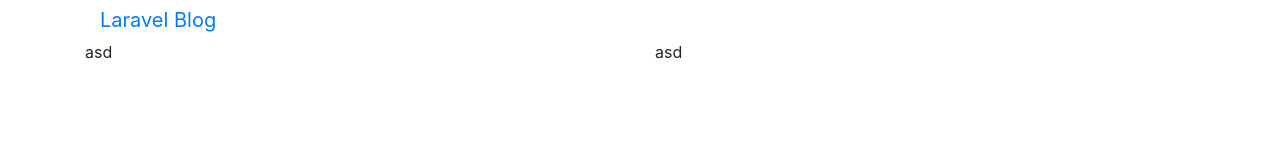
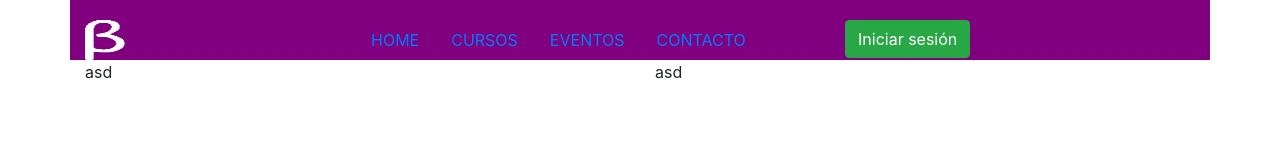
Before and after one commit to Mardic19/Home_clon, a plain HTML site: page home.html in a window 1280 px wide. Drawn offline with nearby package versions, Linux system fonts and the light colour scheme.

Commit message:
added stylesheet

```diff
--- a/home.html
+++ b/home.html
@@ -2,6 +2,7 @@
 <html lang="en" dir="ltr">
   <head>
     <link rel="stylesheet" href="https://stackpath.bootstrapcdn.com/bootstrap/4.5.2/css/bootstrap.min.css" integrity="sha384-JcKb8q3iqJ61gNV9KGb8thSsNjpSL0n8PARn9HuZOnIxN0hoP+VmmDGMN5t9UJ0Z" crossorigin="anonymous">
+    <link rel="stylesheet" href="style.css">
     <script src="https://ajax.googleapis.com/ajax/libs/jquery/3.5.1/jquery.min.js"></script>
     <script src="https://unpkg.com/@popperjs/core@2"></script>
 
@@ -10,29 +11,32 @@
   </head>
   <body>
   <div class="container">
-    <nav>
-      <div class="container-fluid">
-        <!-- Brand and toggle get grouped for better mobile display -->
-        <div class="navbar-header">
-          <a class="navbar-brand" href="#">Laravel Blog</a>
-        </div>
-
-        <!-- Collect the nav links, forms, and other content for toggling -->
-        <div class="collapse navbar-collapse">
-          <ul class="nav navbar-nav">
-            <li class="active"><a href="/">Home</a></li>
-            <li class=""><a href="/blog">Blog</a></li>
-            <li class=""><a href="/about">About</a></li>
-            <li class=""><a href="/contact">Contact</a></li>
+    <div class="row row1">
+      <div class="col-3">
+        <img src="logo.png" width="40" height="40">
+      </div>
+      <div class="col-5 nav">
+        <nav>
+          <ul class="nav justify-content-center">
+            <li class="nav-item">
+              <a class="nav-link active" href="#">HOME</a>
+            </li>
+            <li class="nav-item">
+              <a class="nav-link" href="#">CURSOS</a>
+            </li>
+            <li class="nav-item">
+              <a class="nav-link" href="#">EVENTOS</a>
+            </li>
+            <li class="nav-item">
+              <a class="nav-link" href="#">CONTACTO</a>
+            </li>
           </ul>
-          <ul class="nav navbar-nav navbar-right">
-              <li>
-                <a href="/login">Log In</a>
-              </li>
-          </ul>
-        </div><!-- /.navbar-collapse -->
-      </div><!-- /.container-fluid -->
-    </nav>
+        </nav>
+      </div>
+      <div class="col-4">
+        <button type="button" class="btn btn-success">Iniciar sesión</button>
+      </div>
+    </div>
 
     <div class="row">
       <div class="col-md-6">
--- /dev/null
+++ b/style.css
@@ -0,0 +1,4 @@
+.row1{
+  padding-top: 20px;
+  background-color: purple;
+}
```
Also changed, not shown: logo.png (added).
